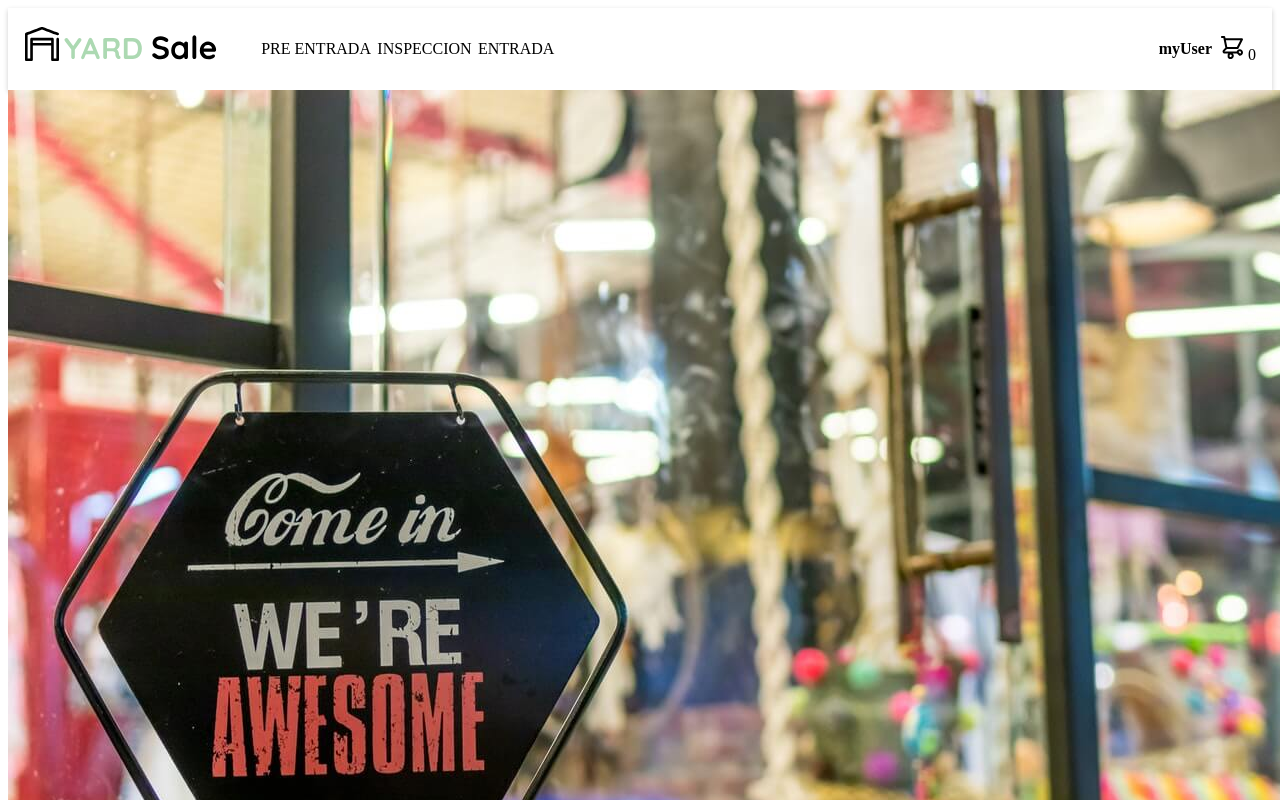
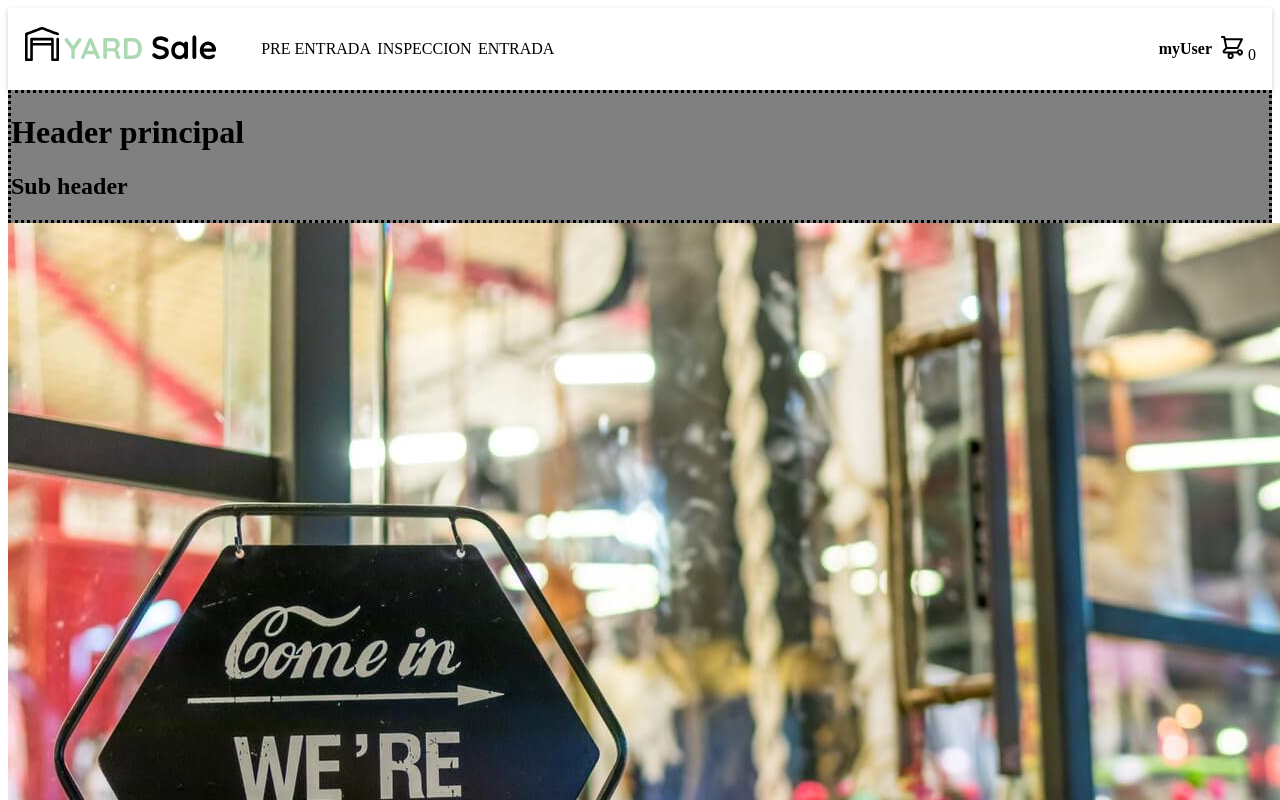
Before and after one commit to spbacilio/angular-menu, an Angular app: page /home in a window 1280 px wide. Shown: the top 800 px of the page. Built offline with nearby package versions, Linux system fonts and the light colour scheme.

Commit message:
Agrego primera version de Home header

```diff
--- a/src/app/website/main-home/home/home.component.css
+++ b/src/app/website/main-home/home/home.component.css
@@ -0,0 +1,4 @@
+.main-header {
+    background-color: gray;
+    border-style: dotted;
+}
--- a/src/app/website/main-home/home/home.component.html
+++ b/src/app/website/main-home/home/home.component.html
@@ -1,4 +1,8 @@
 <app-nav></app-nav>
+<header class="main-header">
+    <h1>Header principal</h1>
+    <h2>Sub header</h2>
+</header>
 <div>
     <img src="./assets/background.jpg" alt="">
 </div>
```
